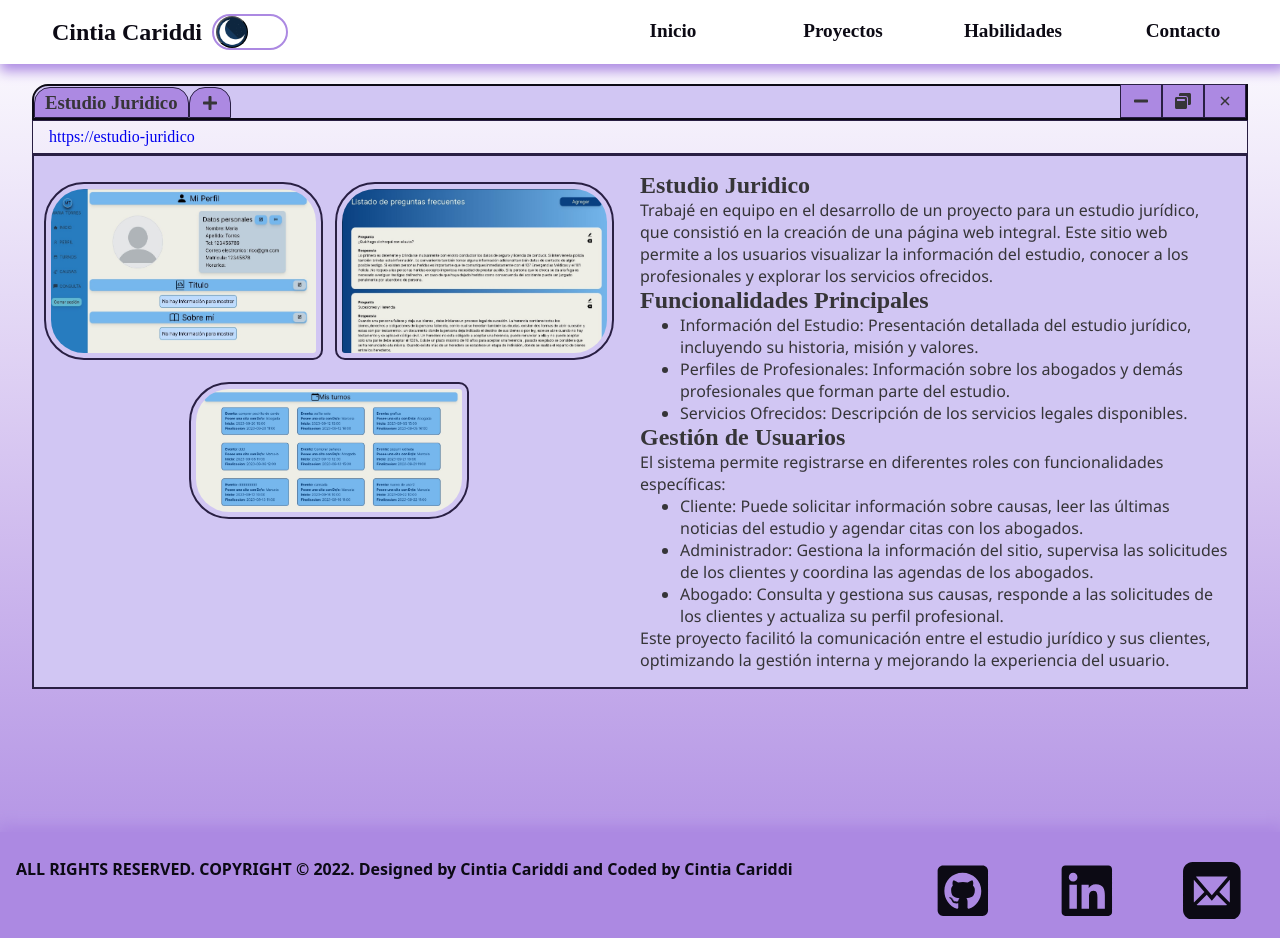
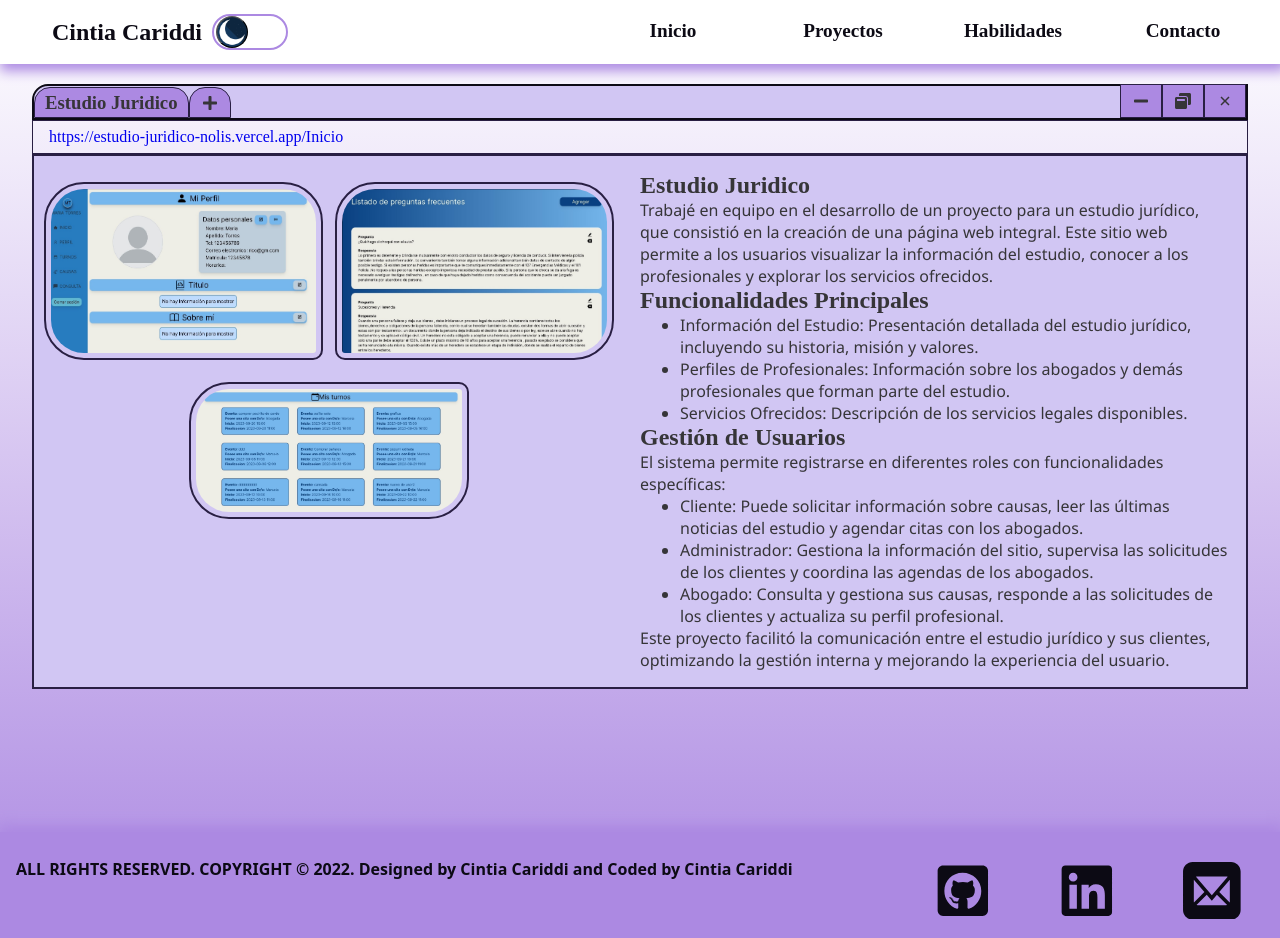
Before and after one commit to CinCariddi/Portafolio, a React (Create React App) app: page /estudiojuridico in a window 1280 px wide. Built offline with nearby package versions, Linux system fonts and the light colour scheme.

Commit message:
Link modified

```diff
--- a/src/Components/Projects/EstudioJuridico.jsx
+++ b/src/Components/Projects/EstudioJuridico.jsx
@@ -6,7 +6,7 @@ import turnos from '../../Asset/EstudioJuridico/estudio-juridico-turnos.jpeg'
 
 export default function EstudioJuridico() {
     return (
-        <DetailProject title={"Estudio Juridico"} link={"https://estudio-juridico"}
+        <DetailProject title={"Estudio Juridico"} link={"https://estudio-juridico-nolis.vercel.app/Inicio"}
             content={
                 <div className="web-container">
                     <div className='web-img-container'>
```
